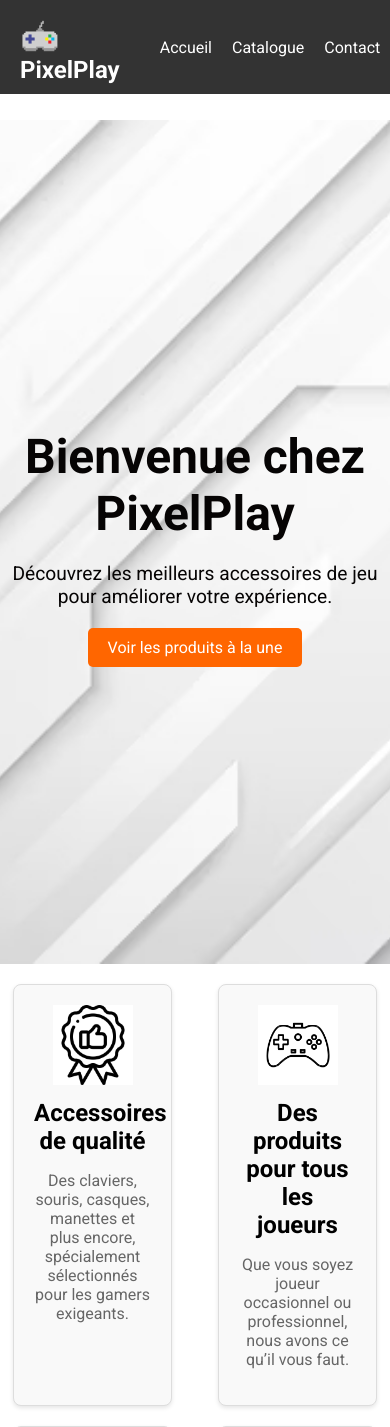
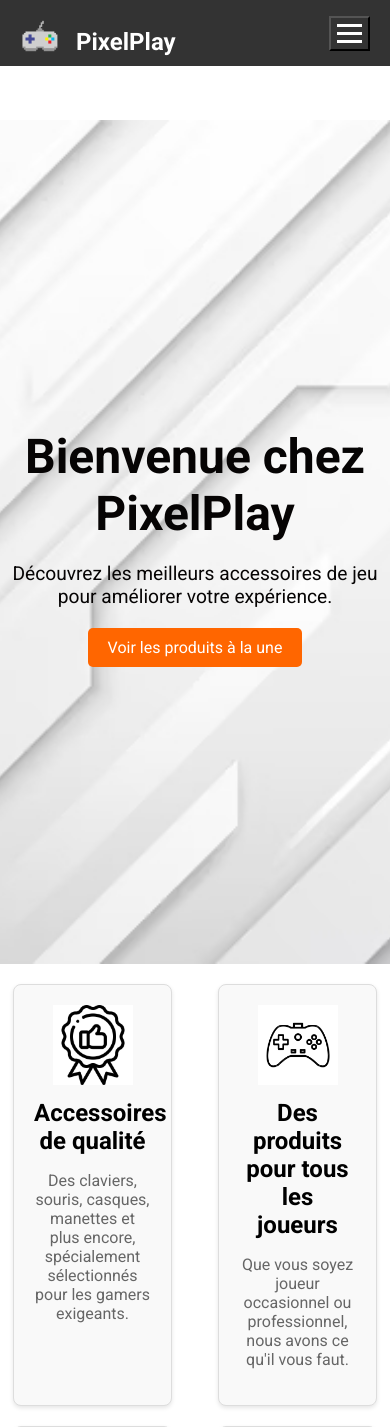
Before and after one commit to kai733/site-commerce, a PHP site: page /index.php in a window 390 px wide. Shown: the top 1427 px of the page. Run offline with PHP 8.4, Linux system fonts and the light colour scheme.

Commit message:
ajout des fonctionnalités demmandés

```diff
--- a/include/entete.php
+++ b/include/entete.php
@@ -7,6 +7,14 @@
                 <img src="img/logo.png" alt="Logo" class="logo-img">
                 PixelPlay
             </a>
+
+            <!-- Add hamburger here -->
+            <button class="hamburger">
+                <span class="bar"></span>
+                <span class="bar"></span>
+                <span class="bar"></span>
+            </button>
+
             <ul class="nav-links">
                 <li><a href="index.php">Accueil</a></li>
                 <li><a href="catalogue.php">Catalogue</a></li>
@@ -16,3 +24,13 @@
         </div>
     </nav>
 </header>
+
+<script>
+document.addEventListener('DOMContentLoaded', function() {
+    document.querySelector('.hamburger').addEventListener('click', function() {
+        this.classList.toggle('active');
+        document.querySelector('.nav-links').classList.toggle('active');
+    });
+});
+</script>
+</body>
--- a/index.php
+++ b/index.php
@@ -34,7 +34,7 @@
             <div class="feature-item">
                 <img src="img/imanette.png" alt="Variété">
                 <h3>Des produits pour tous les joueurs</h3>
-                <p>Que vous soyez joueur occasionnel ou professionnel, nous avons ce qu’il vous faut.</p>
+                <p>Que vous soyez joueur occasionnel ou professionnel, nous avons ce qu'il vous faut.</p>
             </div>
             <div class="feature-item">
                 <img src="img/livraison.png" alt="Livraison">
--- a/style.css
+++ b/style.css
@@ -78,6 +78,54 @@ a {
     color: #ff6600;
 }
 
+/* Add mobile menu styles */
+.hamburger {
+    display: none; /* Hide by default */
+}
+
+@media (max-width: 768px) {
+    .navbar .nav-links {
+        display: none;
+        position: absolute;
+        top: 100%;
+        left: 0;
+        right: 0;
+        background-color: #333;
+        flex-direction: column;
+        padding: 20px;
+        text-align: center;
+    }
+
+    .navbar .nav-links.active {
+        display: flex;
+    }
+
+    .hamburger {
+        display: block; /* Only show on mobile */
+        background: transparent;
+    }
+
+    .hamburger .bar {
+        display: block;
+        width: 25px;
+        height: 3px;
+        margin: 5px auto;
+        background-color: white;
+        transition: all 0.3s ease;
+    }
+
+    .hamburger.active .bar:nth-child(1) {
+        transform: translateY(8px) rotate(45deg);
+    }
+
+    .hamburger.active .bar:nth-child(2) {
+        opacity: 0;
+    }
+
+    .hamburger.active .bar:nth-child(3) {
+        transform: translateY(-8px) rotate(-45deg);
+    }
+}
 
 /* Hero Section */
 .hero {
@@ -162,12 +210,6 @@ a {
     font-size: 1em;
     color: #666;
 }
-
-.feature-item:hover {
-    transform: scale(1.05);
-    box-shadow: 0 4px 8px rgba(0, 0, 0, 0.2);
-}
-
 /* Carousel */
 .carousel {
     position: relative;
@@ -244,10 +286,11 @@ a {
 /* Additional Styles */
 .product-flex {
     display: grid;
-    grid-template-columns: repeat(3, 1fr);
+    grid-template-columns: repeat(auto-fit, minmax(300px, 1fr));
     gap: 20px;
     margin: 20px auto;
     max-width: 1200px;
+    padding: 0 20px;
 }
 
 .product-flex a {
@@ -269,8 +312,10 @@ a {
 }
 
 .product-box img {
-    width: 200px;
-    height: 200px;
+    width: 100%;
+    max-width: 200px;
+    height: auto;
+    aspect-ratio: 1/1;
     object-fit: contain;
     border-radius: 5px;
     margin-bottom: 10px;
```
